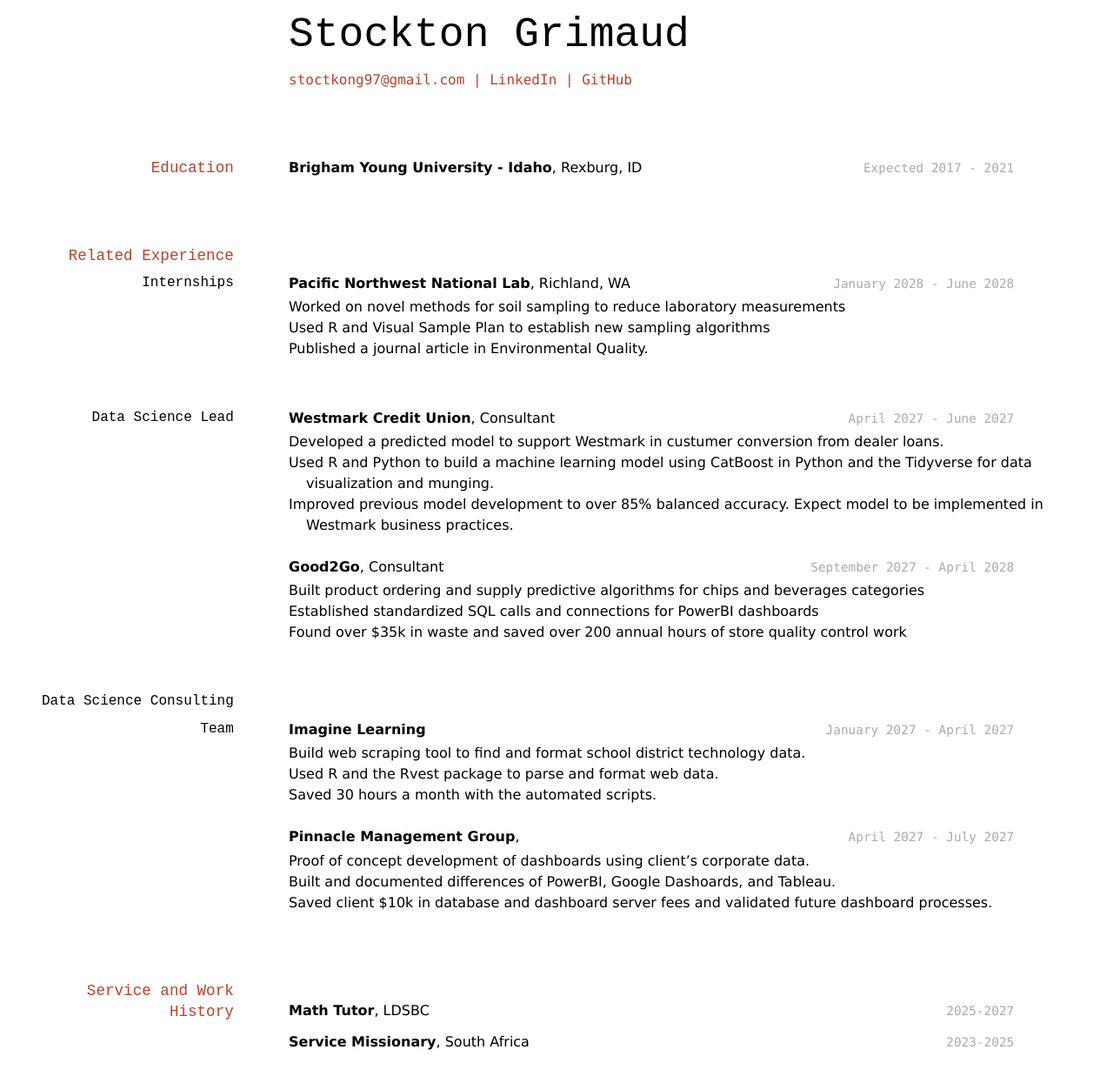
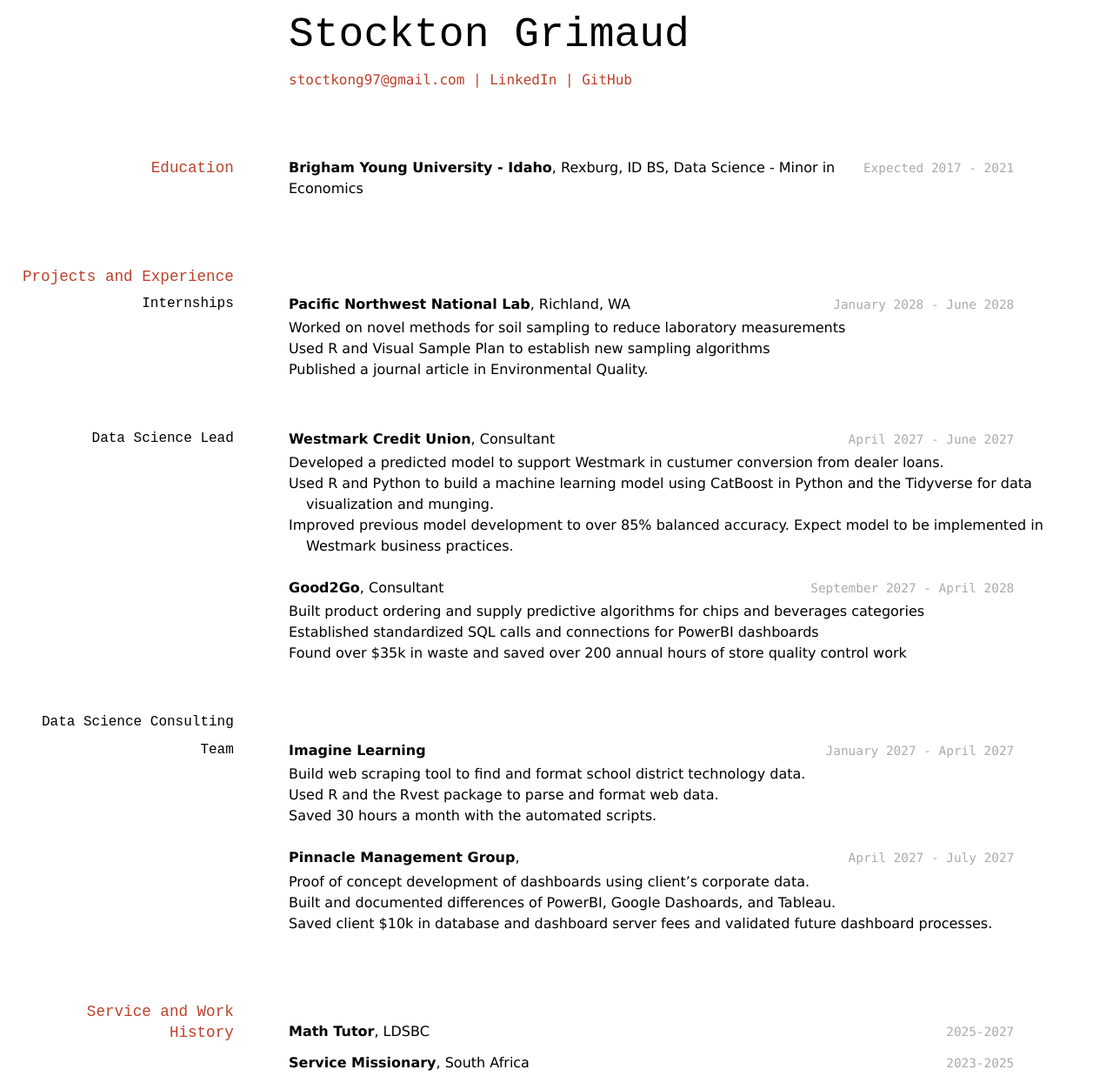
Before and after one commit to rachaelssmith/stockton_grimaud_resume, a Jekyll site: the page built from docs/index.md, in a window 1280 px wide. Shown: the whole page at 87% size. Built offline with Jekyll 4.4.1, drawn with Linux system fonts in a browser that asks for light colours; before the commit the page ends 1221 px from its top, so only the background shows below that.

Commit message:
Update index.md

```diff
--- a/docs/index.md
+++ b/docs/index.md
@@ -16,9 +16,10 @@ title: Stockton Grimaud
 
 `Expected 2017 - 2021`
 __Brigham Young University - Idaho__, Rexburg, ID
+BS, Data Science - Minor in Economics
 
 
-## Related Experience
+## Projects and Experience
 
 ### Internships
 
```
